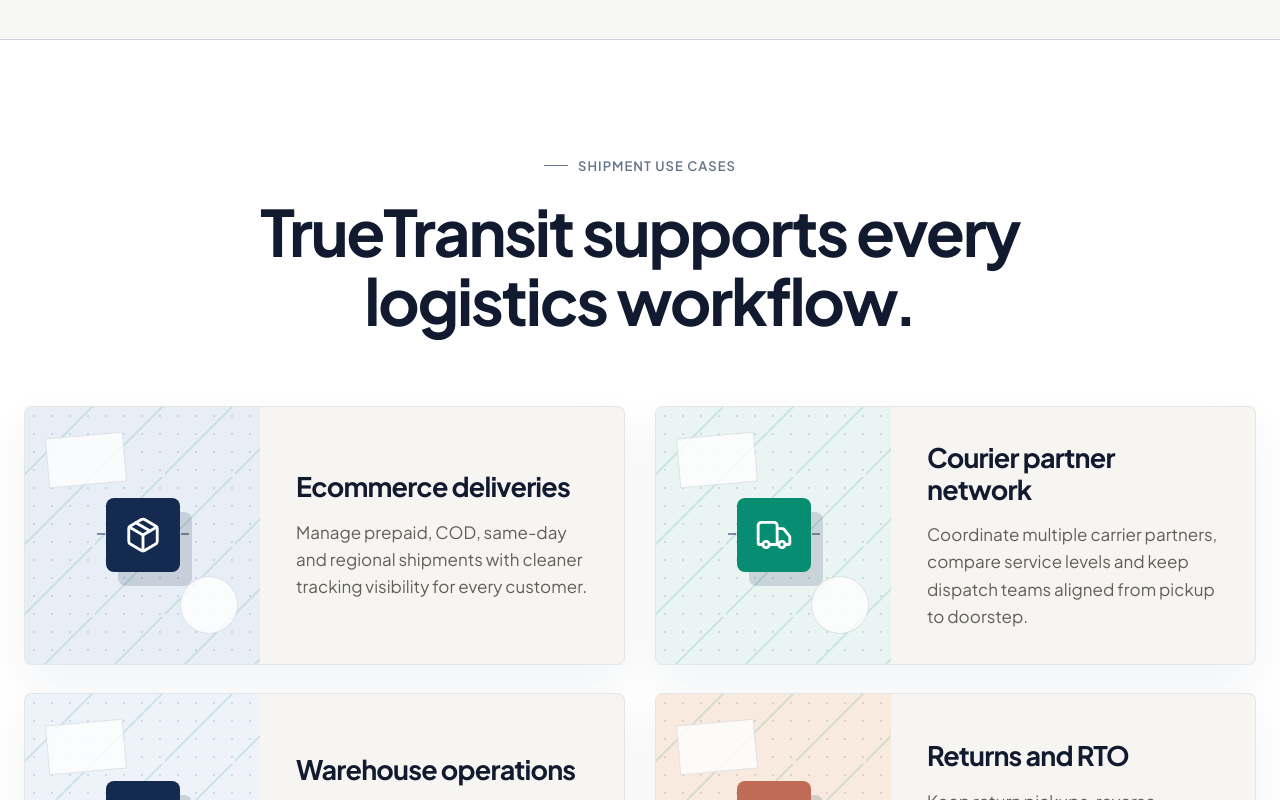
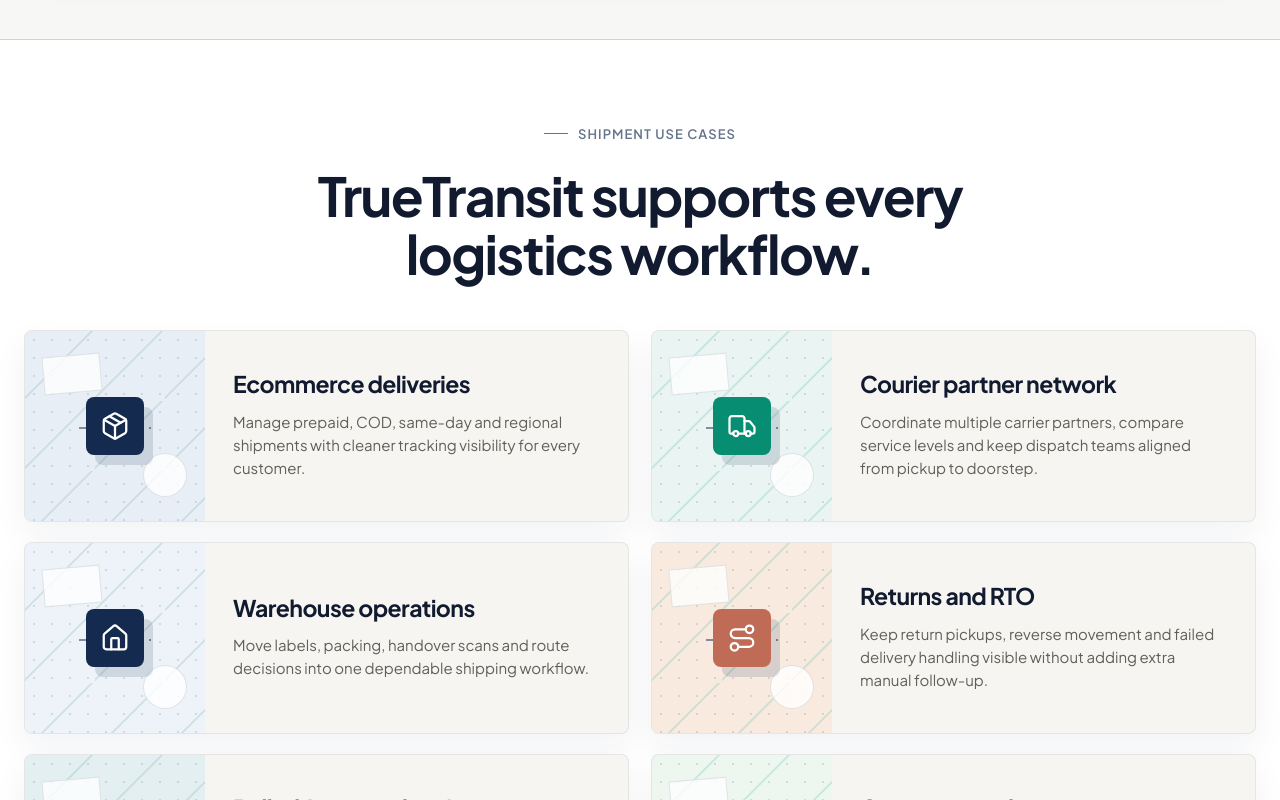
Before and after one commit to Sahil17102/truetransit, a React (Vite) app: page / in a window 1280 px wide. Shown: the part 2880-3680 px from the top of the page. Built offline with nearby package versions, Linux system fonts and the light colour scheme.

Commit message:
Compact logistics industry cards

```diff
--- a/src/style.css
+++ b/src/style.css
@@ -277,20 +277,20 @@
 .ask-bar button { margin-left: auto; width: 30px; height: 30px; border: 0; background: #2868d8; color: #fff; display: grid; place-items: center; }
 .ask-bar button svg { width: 13px; }
 
-.industries-section { padding: 118px 0 128px; background: #fff; border-bottom: 1px solid var(--line); }
-.industries-heading { text-align: center; max-width: 900px; margin: 0 auto 70px; }
+.industries-section { padding: 86px 0 96px; background: #fff; border-bottom: 1px solid var(--line); }
+.industries-heading { text-align: center; max-width: 820px; margin: 0 auto 48px; }
 .industries-heading .eyebrow { justify-content: center; }
-.industries-heading h2 { font-size: clamp(42px, 5vw, 72px); letter-spacing: -.035em; }
-.industries-grid { display: grid; grid-template-columns: repeat(2, minmax(0, 1fr)); gap: 28px 30px; }
-.industry-card { min-height: 248px; display: grid; grid-template-columns: 235px 1fr; overflow: hidden; background: #f6f5f2; border: 1px solid rgba(20,43,79,.08); border-radius: 8px; box-shadow: 0 18px 45px rgba(20,43,79,.06); transition: transform .22s ease, box-shadow .22s ease; }
+.industries-heading h2 { font-size: clamp(34px, 4.2vw, 58px); letter-spacing: -.03em; }
+.industries-grid { display: grid; grid-template-columns: repeat(2, minmax(0, 1fr)); gap: 20px 22px; }
+.industry-card { min-height: 190px; display: grid; grid-template-columns: 180px 1fr; overflow: hidden; background: #f6f5f2; border: 1px solid rgba(20,43,79,.08); border-radius: 8px; box-shadow: 0 14px 34px rgba(20,43,79,.055); transition: transform .22s ease, box-shadow .22s ease; }
 .industry-card:hover { transform: translateY(-4px); box-shadow: 0 26px 65px rgba(20,43,79,.1); }
-.industry-visual { min-height: 248px; position: relative; overflow: hidden; display: grid; place-items: center; background: #dfe8f5; }
+.industry-visual { min-height: 190px; position: relative; overflow: hidden; display: grid; place-items: center; background: #dfe8f5; }
 .industry-visual::before { content: ""; position: absolute; inset: 0; background-image: radial-gradient(circle, rgba(20,43,79,.18) 1px, transparent 1px), linear-gradient(135deg, transparent 0 47%, rgba(7,141,114,.18) 47% 49%, transparent 49%); background-size: 18px 18px, 70px 70px; opacity: .72; }
-.industry-visual svg { position: relative; z-index: 3; width: 74px; height: 74px; padding: 18px; color: #fff; background: #142b4f; border-radius: 8px; box-shadow: 12px 14px 0 rgba(20,43,79,.16); }
+.industry-visual svg { position: relative; z-index: 3; width: 58px; height: 58px; padding: 14px; color: #fff; background: #142b4f; border-radius: 8px; box-shadow: 9px 10px 0 rgba(20,43,79,.14); }
 .industry-visual span { position: absolute; z-index: 2; display: block; background: rgba(255,255,255,.8); border: 1px solid rgba(20,43,79,.12); }
-.industry-visual span:nth-of-type(1) { width: 78px; height: 50px; left: 22px; top: 28px; transform: rotate(-5deg); }
-.industry-visual span:nth-of-type(2) { width: 98px; height: 2px; left: 72px; top: 126px; background: repeating-linear-gradient(90deg, rgba(20,43,79,.5) 0 8px, transparent 8px 14px); border: 0; }
-.industry-visual span:nth-of-type(3) { width: 58px; height: 58px; right: 22px; bottom: 30px; border-radius: 50%; }
+.industry-visual span:nth-of-type(1) { width: 58px; height: 38px; left: 18px; top: 24px; transform: rotate(-5deg); }
+.industry-visual span:nth-of-type(2) { width: 72px; height: 2px; left: 54px; top: 96px; background: repeating-linear-gradient(90deg, rgba(20,43,79,.5) 0 8px, transparent 8px 14px); border: 0; }
+.industry-visual span:nth-of-type(3) { width: 44px; height: 44px; right: 18px; bottom: 24px; border-radius: 50%; }
 .industry-visual.commerce { background: #e8eef5; }
 .industry-visual.courier { background: #eaf4f2; }
 .industry-visual.warehouse { background: #edf3f8; }
@@ -300,9 +300,9 @@
 .industry-visual.courier svg, .industry-visual.updates svg { background: #078d72; }
 .industry-visual.returns svg { background: #c06b55; }
 .industry-visual.bulk svg { background: #2868d8; }
-.industry-copy { padding: 34px 36px; display: flex; flex-direction: column; justify-content: center; }
-.industry-copy h3 { margin: 0 0 16px; color: #111a2f; font-size: clamp(24px, 2.1vw, 32px); line-height: 1.2; letter-spacing: -.03em; font-weight: 700; }
-.industry-copy p { margin: 0; max-width: 470px; color: #625f59; font-size: 17px; line-height: 1.6; font-weight: 400; }
+.industry-copy { padding: 26px 28px; display: flex; flex-direction: column; justify-content: center; }
+.industry-copy h3 { margin: 0 0 12px; color: #111a2f; font-size: clamp(22px, 1.8vw, 28px); line-height: 1.2; letter-spacing: -.025em; font-weight: 700; }
+.industry-copy p { margin: 0; max-width: 430px; color: #625f59; font-size: 15px; line-height: 1.55; font-weight: 400; }
 
 .suite-section { padding: 125px 0 140px; }
 .suite-intro { display: grid; grid-template-columns: 1fr 390px; align-items: end; gap: 80px; margin-bottom: 65px; }
```
